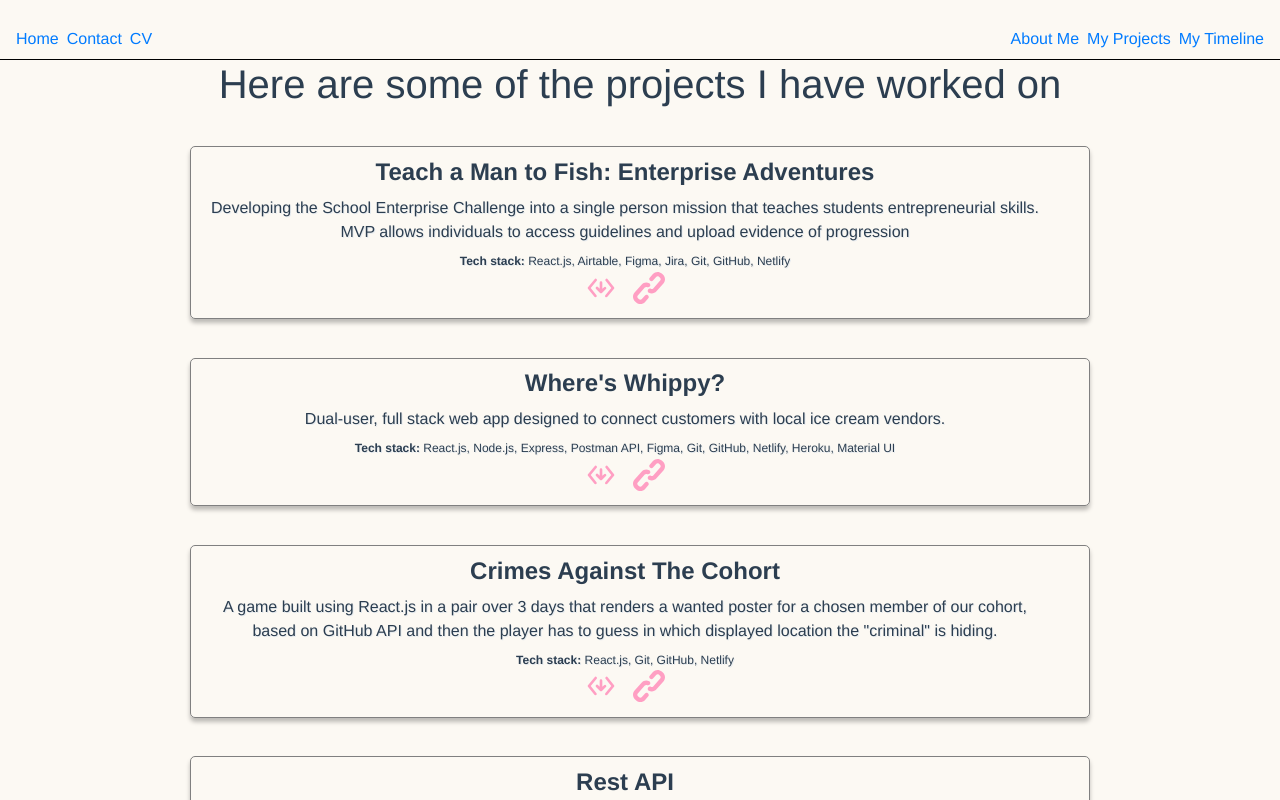
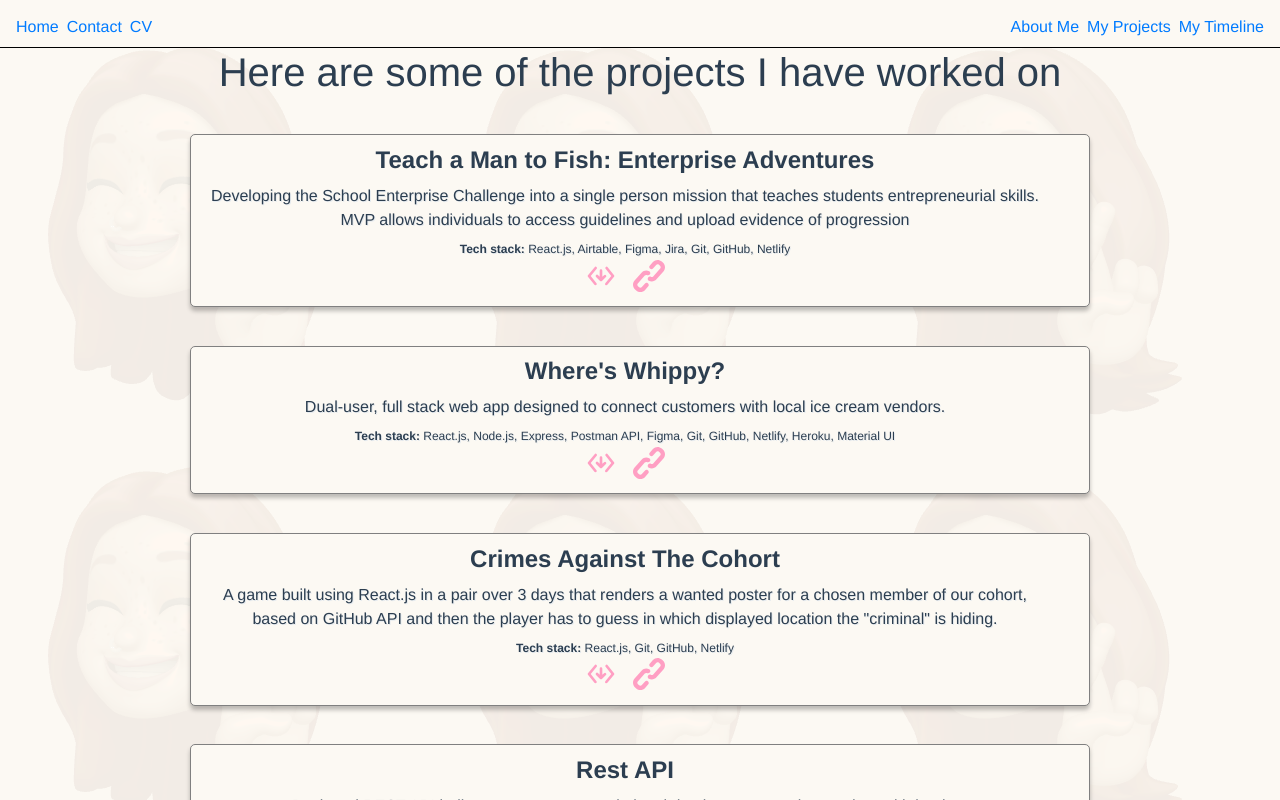
Before and after one commit to HettieM/vue-portfolio, a Vue app: page /projects in a window 1280 px wide. Shown: the top 800 px of the page. Built offline with nearby package versions, Linux system fonts and the light colour scheme.

Commit message:
Change background

```diff
--- a/src/App.vue
+++ b/src/App.vue
@@ -25,5 +25,8 @@ export default {
   color: #2c3e50;
   background-color: #FCF9F3;
   overflow: hidden;
+  background-image: url('./assets/img/memoji2.png');
+  background-color: rgba(252,249,243, 0.95);
+  background-blend-mode: lighten;
 }
 </style>
--- a/src/components/NavBar.vue
+++ b/src/components/NavBar.vue
@@ -18,7 +18,7 @@
       <p class="name">Hettie McConnell</p>
       <p class="title">Full Stack JavaScript Software Engineer</p>
       <div class="row link-row justify-content-center">
-        <a class="link" target="_blank" href="https://uk.linkedin.com/in/hettie-mcconnell-b0589617b">LinkedIn</a>
+        <a class="link mr-4" target="_blank" href="https://uk.linkedin.com/in/hettie-mcconnell-b0589617b">LinkedIn</a>
         <a class="link" target="_blank" href="https://github.com/HettieM">GitHub</a>
       </div>
     </div>
@@ -50,7 +50,8 @@
 <style>
 .navbar {
   border-bottom: 1px solid black;
-  height: 7.5vh;
+  height: 6vh;
+  width: 100%;
   background-color: #FCF9F3;
   position: fixed;
   top: 0;
@@ -73,8 +74,10 @@
 
 .card {
   width: 70%;
+  max-width: 800px;
   height: 45%;
   padding: 3%;
+  background-color: #FCF9F3 !important;
 }
 
 p {
@@ -83,7 +86,7 @@ p {
 
 .name {
   font-size: 3rem;
-  margin-top: 5%;
+  margin-top: 3%;
 }
 
 .title {
@@ -94,12 +97,7 @@ p {
 .link-row {
   position: absolute;
   bottom: 5%;
-  margin: 0 auto;
-  width: 97%;
-}
-
-.link {
-  margin: 0 1%;
+  width: 94%;
 }
 
 </style>
--- a/src/components/ProjectObject.vue
+++ b/src/components/ProjectObject.vue
@@ -57,6 +57,7 @@
     margin: 3% auto;
     padding: 1%;
     border: 0.1px solid grey;
+    background-color: #FCF9F3;
     box-shadow: 0px 4px 4px rgba(0, 0, 0, 0.25);
   }
 
```
Also changed, not shown: 1 other file (tests, documents, lock files or other folders).
